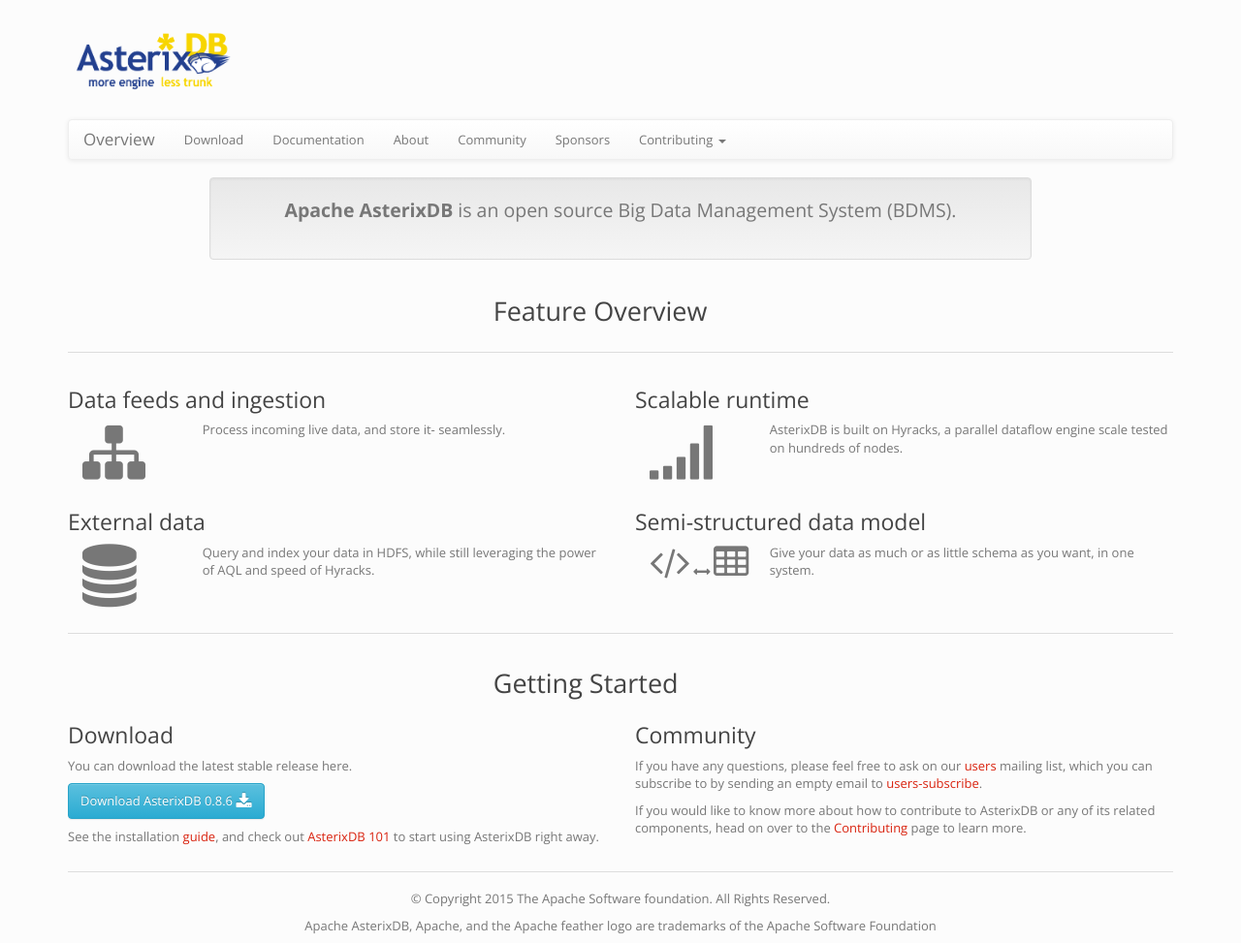
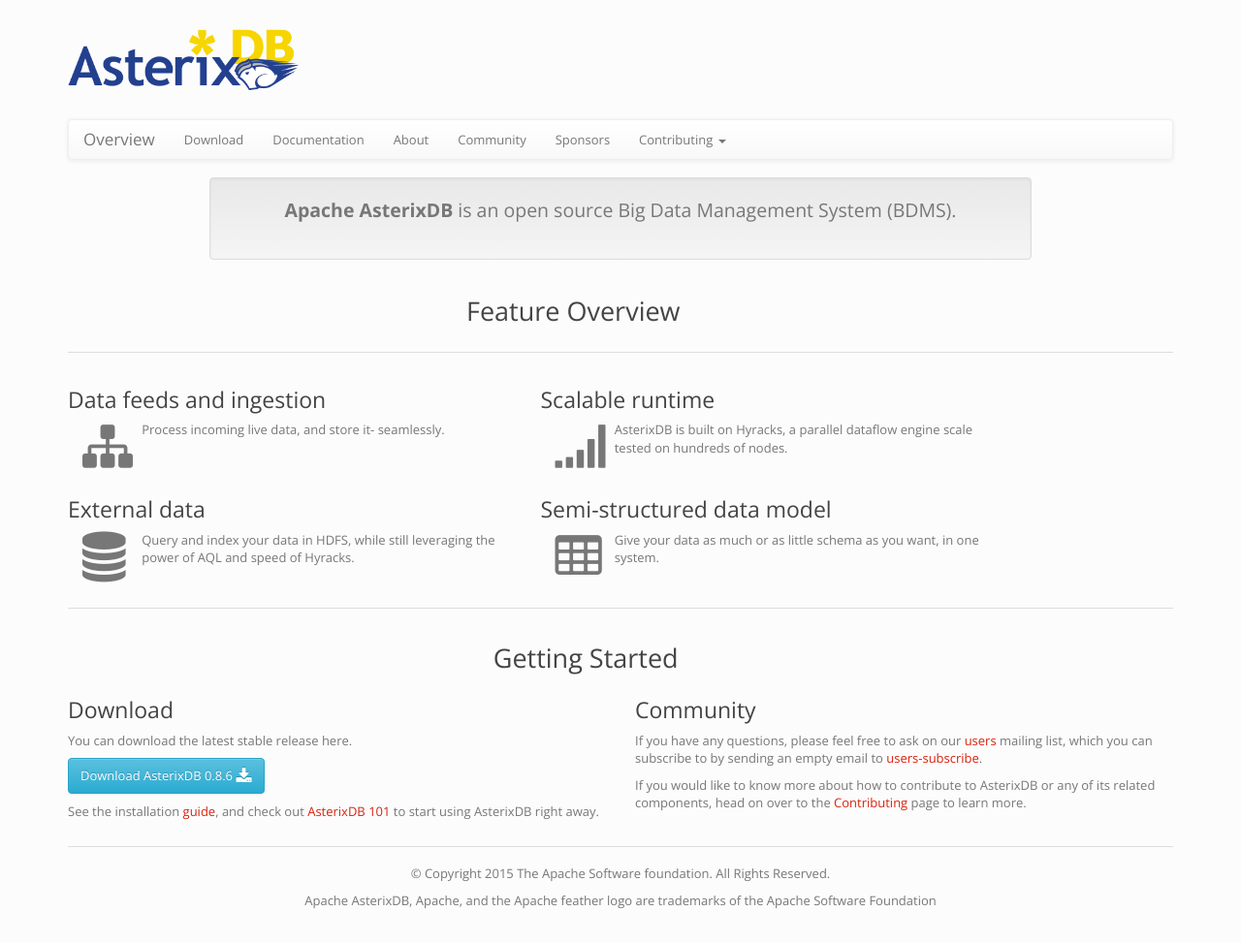
Before and after one commit to parshimers/asterix-website, a Jekyll site: the page built from index.md, in a window 1280 px wide. Shown: the whole page at 97% size. Built offline with Jekyll 4.4.1, drawn with Linux system fonts in a browser that asks for light colours; nearby versions of some CDN libraries; after the commit the page ends 947 px from its top, so only the background shows below that.

Commit message:
fiddling

```diff
--- a/_config.yml
+++ b/_config.yml
@@ -1,4 +1,4 @@
-url: https://parshimers.github.io/asterix-website/
+url: http://127.0.0.1:4000/
 
 name: "Apache AsterixDB"
 
--- a/index.md
+++ b/index.md
@@ -5,47 +5,47 @@ layout: default
 
 <div class="row">
  <div class="col-md-9 col-centered">
-   <div class="well text-center"><p class="lead" markdown="1">__Apache AsterixDB__ is an open source Big Data Management System (BDMS).</p>
+   <div class="well text-center"><p class="lead text-center" markdown="1">__Apache AsterixDB__ is an open source Big Data Management System (BDMS).</p>
    </div>
  </div>
 </div>
 
 
-<div class="row"><div class="col-md-3 col-centered" markdown="1">
+<div class="row"><div class="col-md-3 col-md-offset-4 text-center" markdown="1">
 ## Feature Overview
 </div></div>
 ---
 <div class="row">
-<div class="col-sm-6" markdown="1">
+<div class="col-sm-5" markdown="1">
 ### Data feeds and ingestion
-<div class="col-sm-3" markdown="1">
-<i class="fa fa-sitemap fa-5x"></i>
+<div class="col-sm-2" markdown="1">
+<i class="fa fa-sitemap fa-4x"></i>
 </div>
 Process incoming live data, and store it- seamlessly.
 </div>
-<div class="col-sm-6" markdown="1">
+<div class="col-sm-5" markdown="1">
 ### Scalable runtime
 
-<div class="col-sm-3" markdown="1">
-<i class="fa fa-signal fa-5x"></i>
+<div class="col-sm-2" markdown="1">
+<i class="fa fa-signal fa-4x"></i>
 </div>
 AsterixDB is built on Hyracks, a parallel dataflow engine scale tested on hundreds of nodes.
 </div>
 </div>
 
 <div class="row">
-<div class="col-sm-6" markdown="1">
+<div class="col-sm-5" markdown="1">
 ### External data
 
-<div class="col-sm-3" markdown="1">
-<i class="fa fa-database fa-5x"></i>
+<div class="col-sm-2" markdown="1">
+<i class="fa fa-database fa-4x"></i>
 </div>
 Query and index your data in HDFS, while still leveraging the power of AQL and speed of Hyracks.
 </div>
-<div class="col-sm-6" markdown="1">
+<div class="col-sm-5" markdown="1">
 ### Semi-structured data model
-<div class="col-sm-3" markdown="1">
-<i class="fa fa-code fa-3x"></i> <i class="fa fa-arrows-h fa-lg"></i> <i class="fa fa-table fa-3x"></i>
+<div class="col-sm-2" markdown="1">
+<i class="fa fa-table fa-4x"></i>
 </div>
 
 Give your data as much or as little schema as you want, in one system.
```
Also changed, not shown: img/asterixdb.png.
